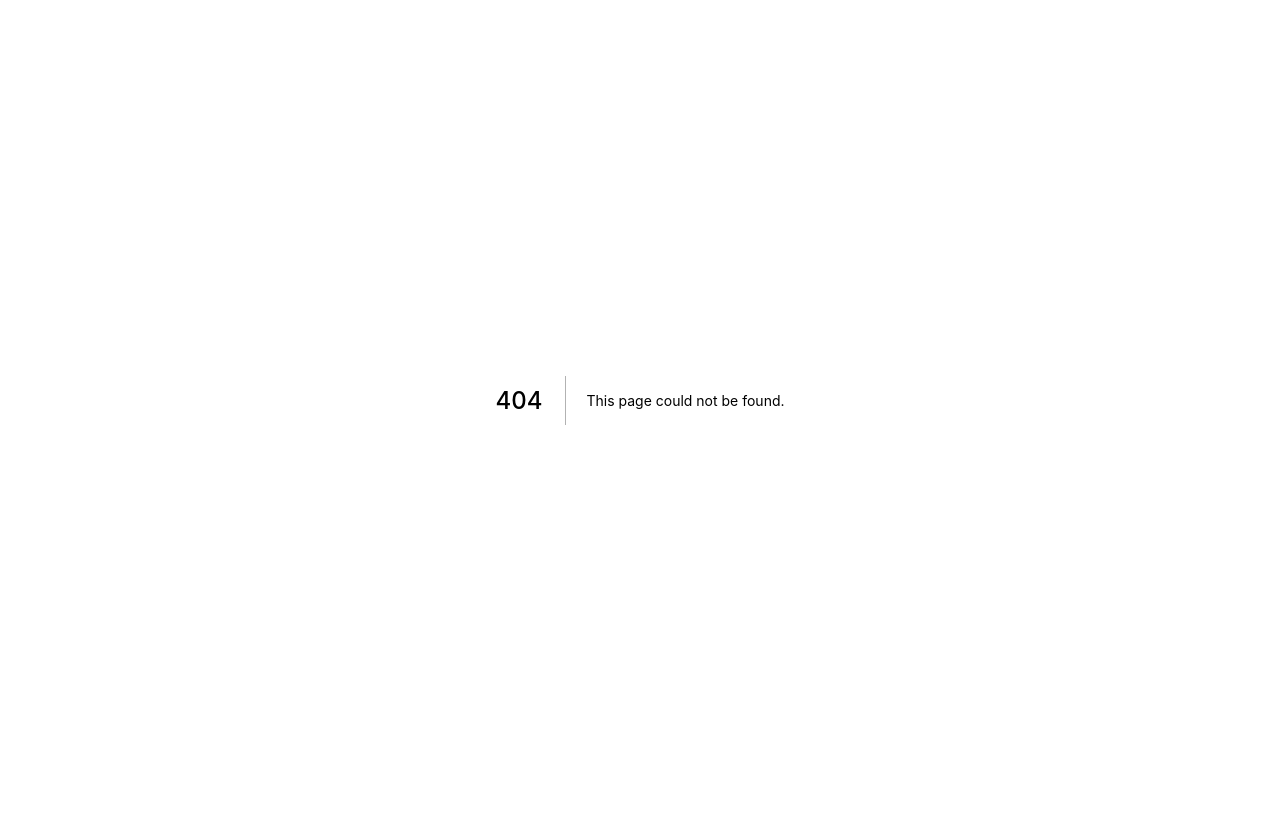
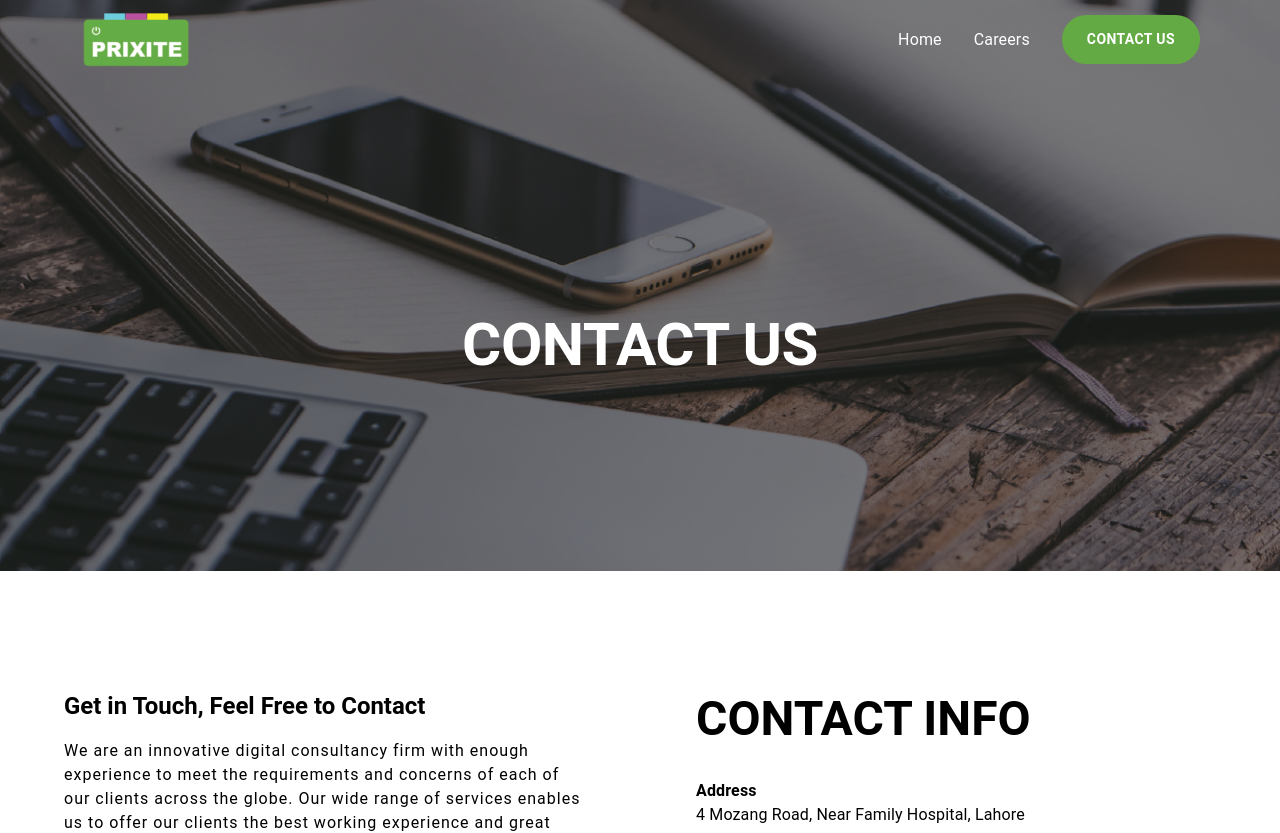
Before and after one commit to prixite/prixite.github.io, a Next.js app in the folder v2/prixite/: page /ContactUs in a window 1280 px wide. Before the commit this address had no page. Shown: the top 833 px of the page. Before the commit the page ends 800 px from the top, so only its background shows below. Built offline with nearby package versions, Linux system fonts and the light colour scheme.

Commit message:
Pull request 1 issues resolved

```diff
--- a/v2/prixite/components/header/index.js
+++ b/v2/prixite/components/header/index.js
@@ -123,12 +123,12 @@ export default function Header({ children, bgImg }) {
                   Home
                 </Typography>
               </Link>
-              <Link href="/careers">
+              <Link href="/Careers">
                 <Typography
                   sx={{
                     mx: 2,
                     color:
-                      router.asPath == "/careers"
+                      router.asPath == "/Careers"
                         ? "var(--primary-green)"
                         : "white",
                     display: "block",
@@ -143,7 +143,7 @@ export default function Header({ children, bgImg }) {
                   Careers
                 </Typography>
               </Link>
-              <Link href="/contact-us">
+              <Link href="/ContactUs">
                 <Button
                   sx={{
                     mx: 2,
--- a/v2/prixite/next.config.js
+++ b/v2/prixite/next.config.js
@@ -1,4 +1,3 @@
-/** @type {import('next').NextConfig} */
 const nextConfig = {
   reactStrictMode: true,
 }
--- a/v2/prixite/pages/careers.js
+++ b/v2/prixite/pages/Careers.js
@@ -4,7 +4,7 @@ import Head from "next/head";
 import Header from "../components/header";
 import careersPageBg from "../public/images/careersPageBg.jpg";
 
-export default function ContactUs() {
+export default function Careers() {
   return (
     <>
       <Head>
--- a/v2/prixite/pages/contact-us.js
+++ b/v2/prixite/pages/ContactUs.js
@@ -1,14 +1,12 @@
-import { Container, Divider, Grid, Stack, Typography } from "@mui/material";
+import { Container, Grid, Stack, Typography } from "@mui/material";
 import { Box } from "@mui/system";
 import Head from "next/head";
-import Image from "next/image";
 import Footer from "../components/footer";
 import Header from "../components/header";
 import contactUsPageBg from "../public/images/contactUsPageBg.png";
 import FacebookRoundedIcon from "@mui/icons-material/FacebookRounded";
 import LinkedInIcon from "@mui/icons-material/LinkedIn";
 import GitHubIcon from "@mui/icons-material/GitHub";
-import Link from "next/link";
 
 export default function ContactUs() {
   return (
```
Also changed, not shown: v2/prixite/pages/index.js (+44 -43 lines).
